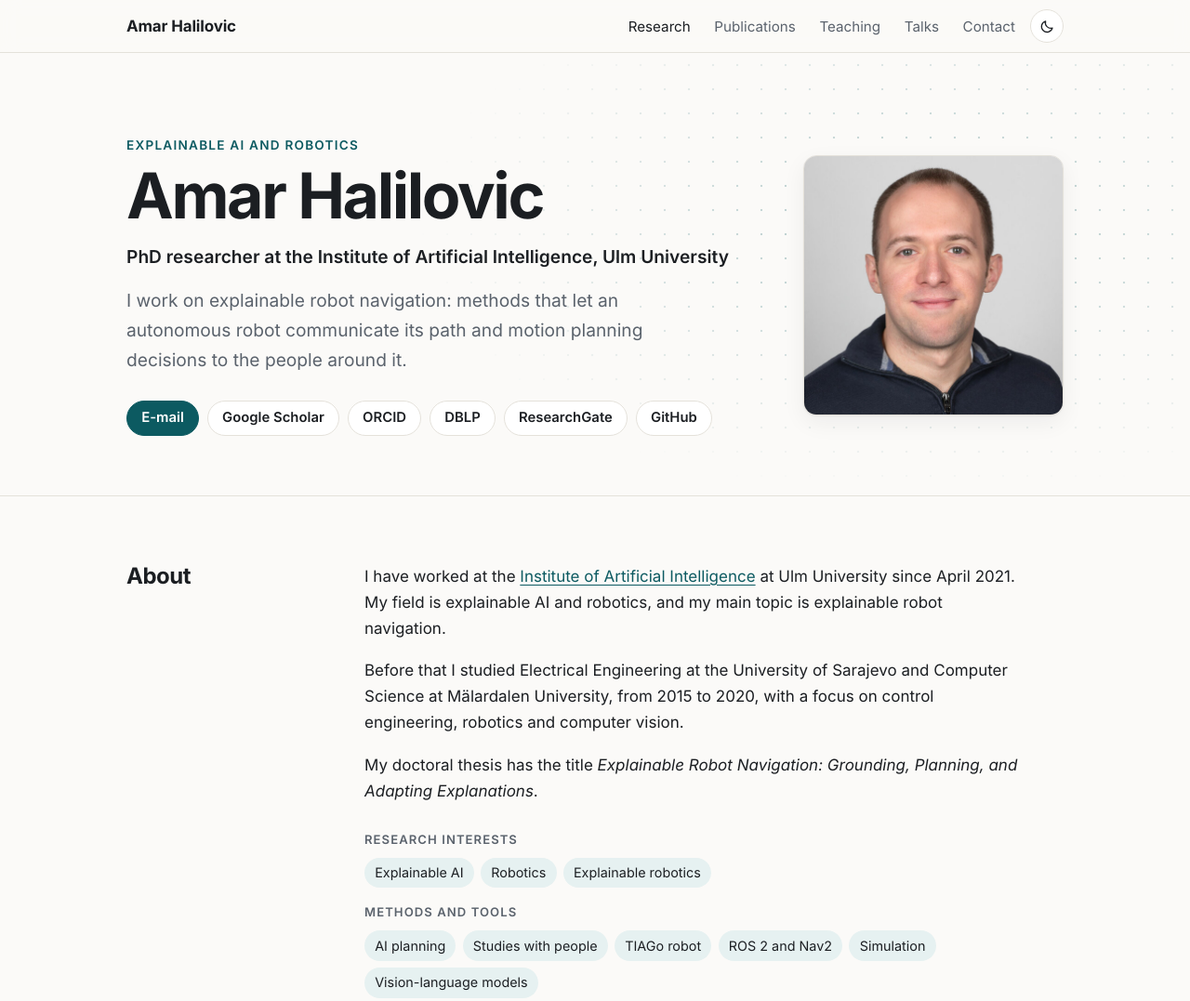
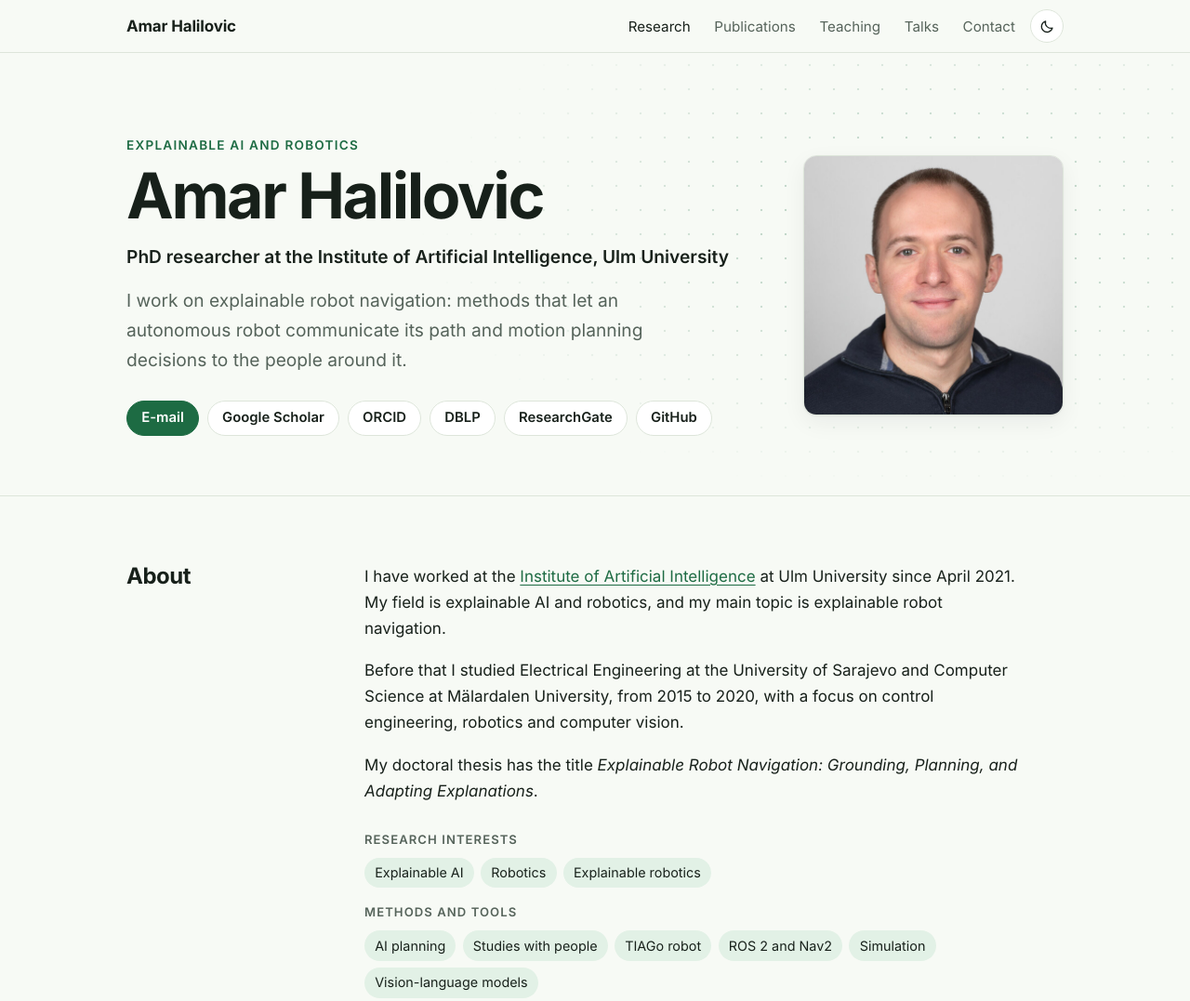
Before and after one commit to ah96/ah96.github.io, a plain HTML site: page index.html in a window 1280 px wide. Shown: the top 1077 px of the page at 93% size. Drawn offline with Linux system fonts and the light colour scheme.

Commit message:
Green theme

```diff
--- a/assets/style.css
+++ b/assets/style.css
@@ -12,13 +12,13 @@
 
 /* ---------- colours ---------- */
 :root {
-  --bg: #fbfaf8;
+  --bg: #f7faf5;
   --surface: #ffffff;
-  --text: #1b1e22;
-  --muted: #5a626c;
-  --line: #e4e1da;
-  --accent: #0c5a61;
-  --accent-soft: #e6f1f1;
+  --text: #17201a;
+  --muted: #55635a;
+  --line: #dde5da;
+  --accent: #1d6b43;
+  --accent-soft: #e2f1e6;
   --on-accent: #ffffff;
   --warn: #b5451b;
   --shadow: 0 1px 2px rgba(20, 24, 28, .05), 0 8px 24px rgba(20, 24, 28, .06);
@@ -32,27 +32,27 @@
 /* The dark colours are written twice: once for a system that asks for dark, once for the button. */
 @media (prefers-color-scheme: dark) {
   :root:not([data-theme="light"]) {
-    --bg: #101315;
-    --surface: #171b1e;
-    --text: #e9e7e3;
-    --muted: #a0a8b0;
-    --line: #2a3035;
-    --accent: #6fcfd3;
-    --accent-soft: #16292b;
-    --on-accent: #0b1213;
+    --bg: #0d1410;
+    --surface: #141c17;
+    --text: #e6ece6;
+    --muted: #9aaba0;
+    --line: #26322b;
+    --accent: #7dd6a1;
+    --accent-soft: #15291e;
+    --on-accent: #07130c;
     --warn: #f2956f;
     --shadow: none;
   }
 }
 :root[data-theme="dark"] {
-  --bg: #101315;
-  --surface: #171b1e;
-  --text: #e9e7e3;
-  --muted: #a0a8b0;
-  --line: #2a3035;
-  --accent: #6fcfd3;
-  --accent-soft: #16292b;
-  --on-accent: #0b1213;
+  --bg: #0d1410;
+  --surface: #141c17;
+  --text: #e6ece6;
+  --muted: #9aaba0;
+  --line: #26322b;
+  --accent: #7dd6a1;
+  --accent-soft: #15291e;
+  --on-accent: #07130c;
   --warn: #f2956f;
   --shadow: none;
 }
--- a/index.html
+++ b/index.html
@@ -16,8 +16,8 @@
   <meta name="twitter:card" content="summary">
 
   <meta name="color-scheme" content="light dark">
-  <meta name="theme-color" content="#fbfaf8" media="(prefers-color-scheme: light)">
-  <meta name="theme-color" content="#101315" media="(prefers-color-scheme: dark)">
+  <meta name="theme-color" content="#f7faf5" media="(prefers-color-scheme: light)">
+  <meta name="theme-color" content="#0d1410" media="(prefers-color-scheme: dark)">
   <link rel="icon" href="assets/favicon.svg" type="image/svg+xml">
   <link rel="stylesheet" href="assets/style.css">
   <script>
```
Also changed, not shown: assets/favicon.svg.
